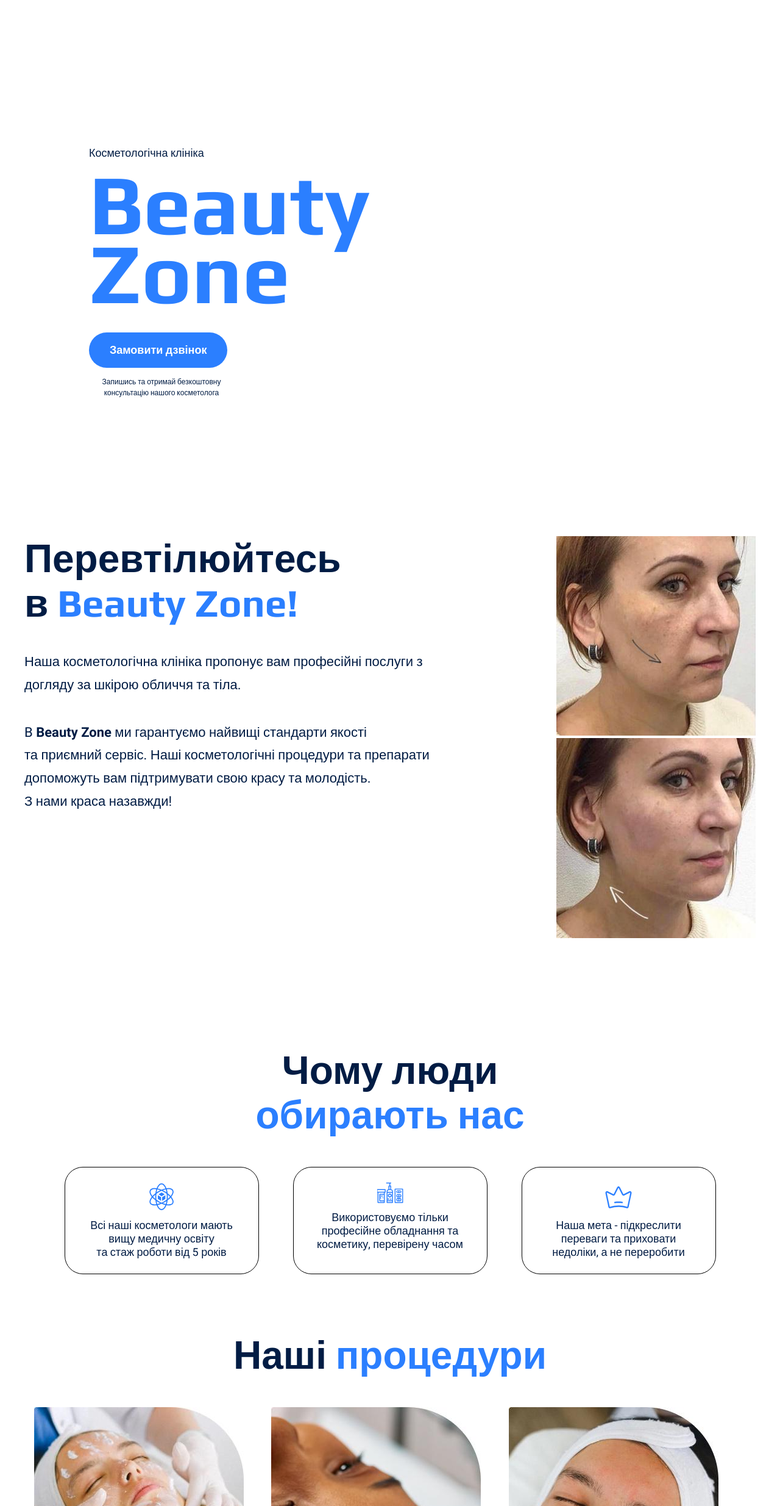
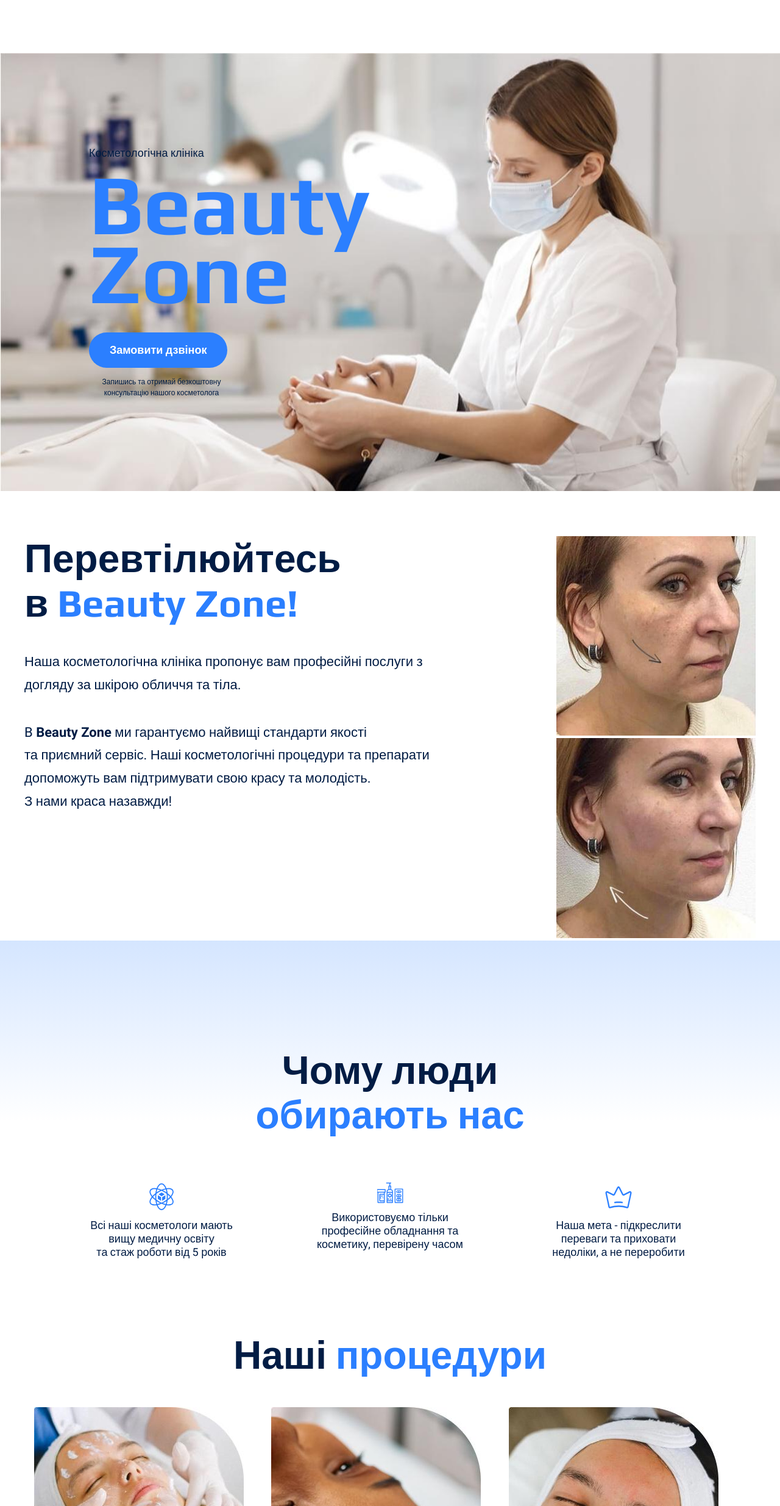
Before and after one commit to Mischenko-Maksym1994/Genius-homeWork_2, a plain HTML site: page index.html in a window 1280 px wide. Shown: the part 91-2560 px from the top of the page at 61% size. Drawn offline with Linux system fonts and the light colour scheme.

Commit message:
add background for footer

```diff
--- a/css/style.css
+++ b/css/style.css
@@ -159,6 +159,10 @@
 /************ hero **********/
 .hero {
     padding: 226px 0px;
+    background-image: url('../img/hero.jpg');
+    background-repeat: no-repeat;
+    background-position: center;
+    background-size: contain;
 }
 .hero-content {
     padding-left: 106px;
@@ -186,7 +190,7 @@
 
 /*********About*****************/
 .about {
-    padding-bottom: 88px;
+    padding-bottom: 0px;
 }
 .about-tumb {
     display: flex;
@@ -212,7 +216,9 @@
 }
 /************choose************/
 .choose {
-    padding-top: 88px;
+    padding-top: 176px;
+    background-image: linear-gradient(#2B7FFF33, #2B7FFF00, #2B7FFF00);
+    /* background: linear-gradient(38.2deg, rgba(43, 127, 255, 0.2) 39.74%, rgba(43, 127, 255, 0) 54.16%, rgba(43, 127, 255, 0) 66.66%); */
 }
 .choose-list {
     display: flex;
@@ -220,9 +226,10 @@
     gap: 56px;
 }
 .choose-list-item {
+    background-color: var(--primary-color-white);
     text-align: center;
     padding: 24px 32px;
-    border: 1px solid black;
+    border: 1px solid transparent;
     border-radius: 30px;
 }
 .choose-list-item p {
@@ -236,6 +243,7 @@
 .procedures-list {
     display: flex;
     justify-content: center;
+    flex-wrap: wrap;
 }
 .procedures-list-item {
     flex-basis: calc((100% - 32px) / 3);
@@ -253,6 +261,9 @@
     line-height: 1.17;
     padding-top: 56px;
     padding-bottom: 56px;
+    background-image: url(../img/backgr-footer.png);
+    background-size: contain;
+    background-position: center;
 }
 .footer-nav {
     display: flex;
```
Also changed, not shown: img/backgr-footer.jpg (deleted), img/backgr-footer.png (added), img/backgr-why-we.jpg (added), img/hero.jpg (added).
